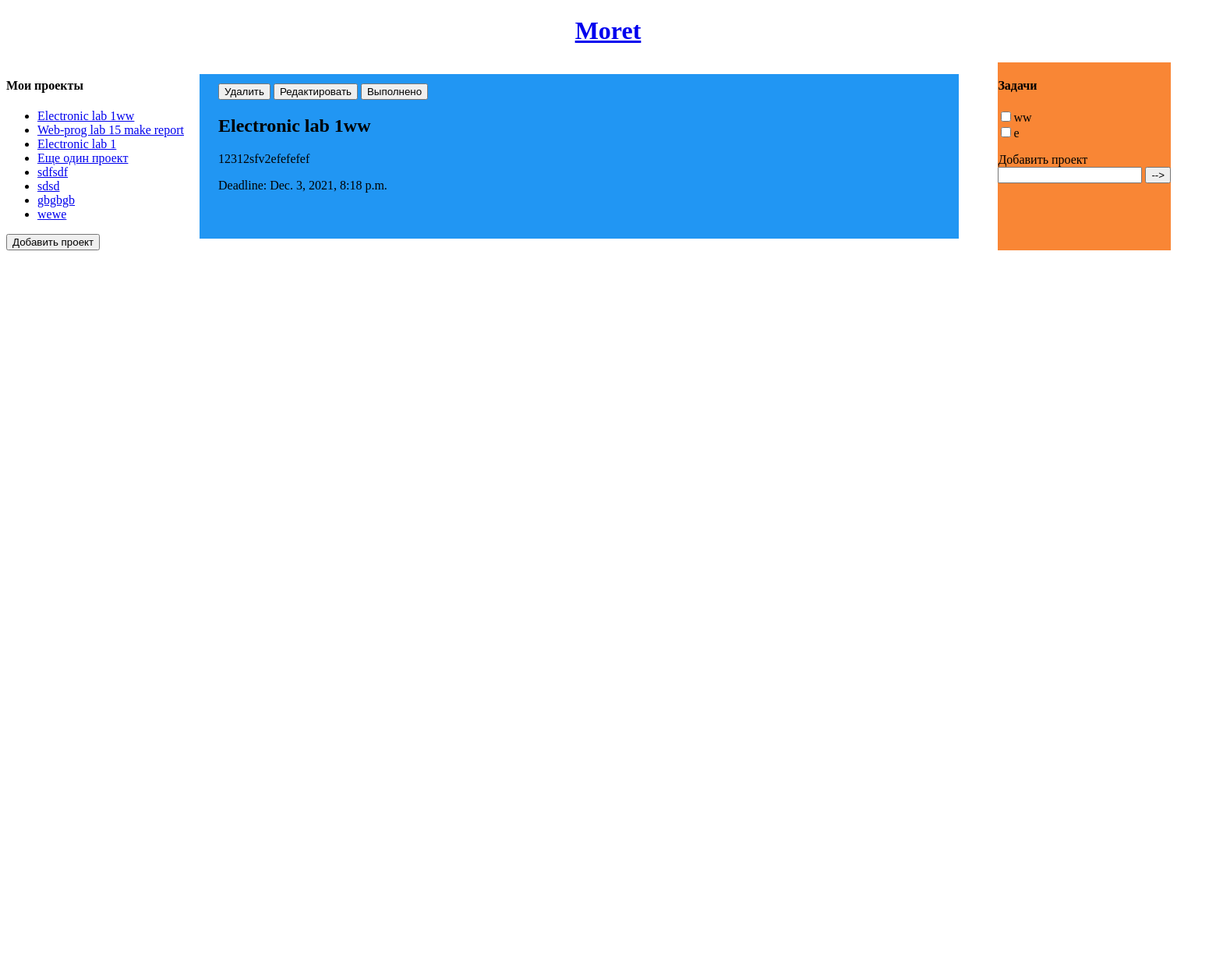
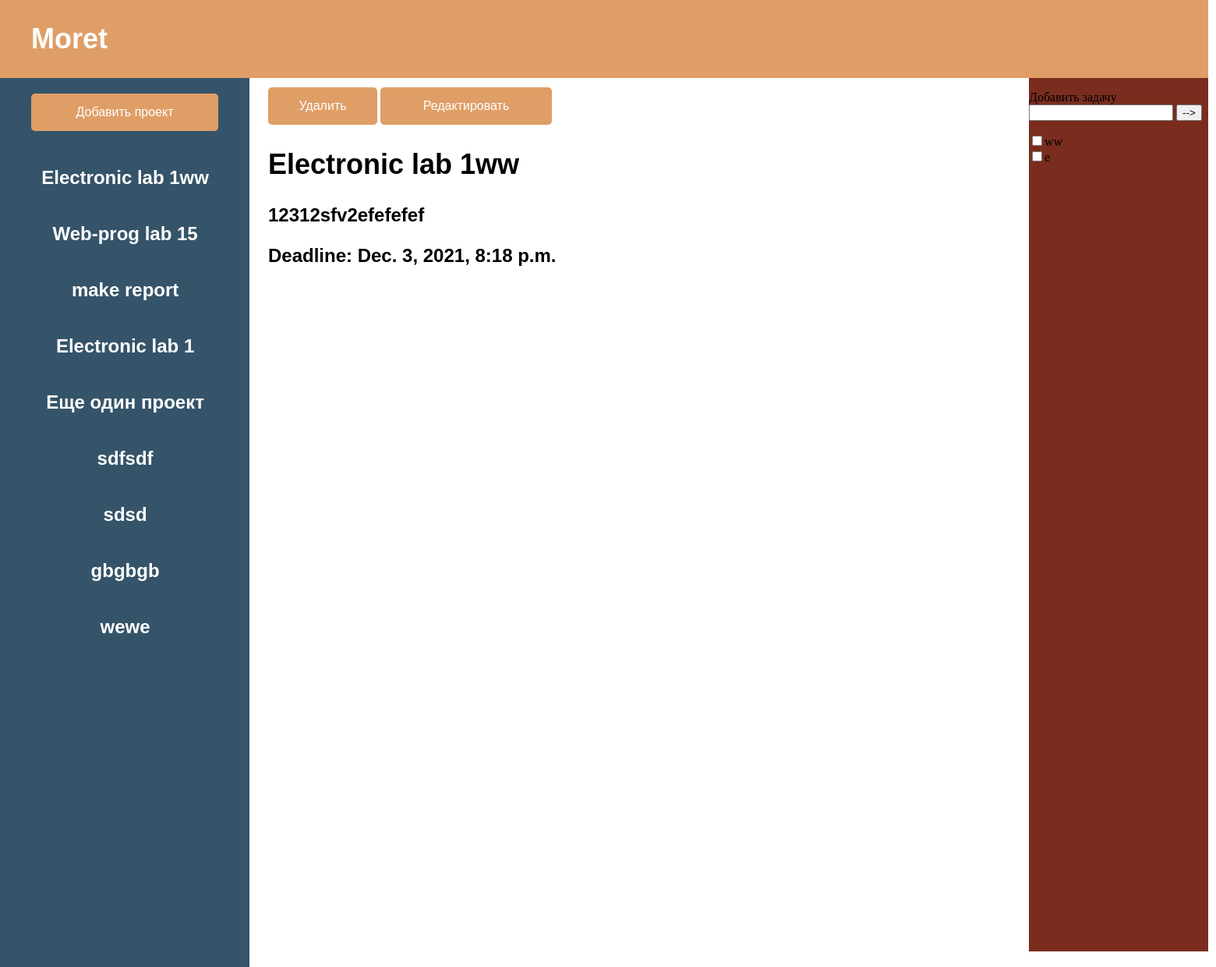
Before and after one commit to Potagashev/Moret, a Django app: page /2/ in a window 1560 px wide. Shown: the whole page at 78% size. Before the commit the page ends 321 px from the top, so only its background shows below. Run offline with Django 3.2, Linux system fonts and the light colour scheme; data comes from the database, SQL or seed files in the repository; both versions use the stored data as it was after the commit.

Commit message:
стилизую потихоньку

```diff
--- a/main/static/main/css/main.css
+++ b/main/static/main/css/main.css
@@ -6,19 +6,21 @@
     flex-direction: row;
 }
 .center {
-  margin: 15px 20px 15px 20px;
+  margin: 92px 32px 14px 312px;
   width: 60%;
 }
 .blue {
   padding: 12px 24px;
-  background: #2196f3;
 }
 
 .tasks {
-    display: inline-block;
-    background: #f98635;
-    position: relative;
-    right: -30px;
+    position: absolute;
+    width: 230px;
+    height: 1120px;
+    left: 1320px;
+    top: 100px;
+
+    background: #7A2D1E;
 }
 .textarea {
     margin: 0px; width: 400px; height: 80px;
@@ -26,3 +28,149 @@
 .tab { margin-left: 40px; }
 .nolinebreak_parent { white-space: nowrap; }
 .nolinebreak_child { display: inline-block; }
+
+
+
+.header {
+    position: absolute;
+    width: 1550px;
+    height: 100px;
+    left: 0px;
+    top: 0px;
+
+    background: #DF9E66;
+}
+
+.header-text {
+    position: absolute;
+    width: 97px;
+    height: 42px;
+    left: 40px;
+    top: 29px;
+
+    font-family: Arial;
+    font-style: normal;
+    font-weight: bold;
+    font-size: 36px;
+    line-height: 42px;
+
+    color: #FFFFFF;
+}
+
+.sidebar-color {
+    position: absolute;
+    width: 320px;
+    height: 1140px;
+    left: 0px;
+    top: 100px;
+
+    background: #355469;
+}
+
+.sidebar-text {
+    position: absolute;
+    width: 240px;
+    height: 56px;
+    left: 40px;
+    top: 20px;
+
+    font-family: Arial;
+    font-style: normal;
+    font-weight: bold;
+    font-size: 24px;
+    line-height: 28px;
+
+    color: #FFFFFF;
+}
+
+.ul-sidebar {
+    padding: 0;
+    width: 100%;
+}
+
+.li-sidebar {
+    display: inline;
+}
+
+.a-sidebar {
+    outline: none;
+    text-decoration: none;
+    display: inline-block;
+    width: 100.5%;
+    margin-right: 0.625%;
+    text-align: center;
+    line-height: 3;
+    color: white;
+}
+
+li:last-child a {
+    margin-right: 0;
+}
+a:hover, a:visited {
+    background: #2B4353;
+}
+
+.button-add-project {
+    appearance: none;
+    border: 0;
+    border-radius: 5px;
+    background: #DF9E66;
+    color: #fff;
+    padding: 8px 16px;
+    font-size: 16px;
+    font-family: Arial;
+
+    width: 240px;
+    height: 48px;
+    left: 40px;
+    top: 388px;
+}
+
+.button-delete-project {
+    appearance: none;
+    border: 0;
+    border-radius: 5px;
+    background: #DF9E66;
+    color: #fff;
+    padding: 8px 16px;
+    font-size: 16px;
+    font-family: Arial;
+
+    width: 140px;
+    height: 48px;
+    left: 379px;
+    top: 140px;
+}
+
+.button-edit-project {
+    appearance: none;
+    border: 0;
+    border-radius: 5px;
+    background: #DF9E66;
+    color: #fff;
+    padding: 8px 16px;
+    font-size: 16px;
+    font-family: Arial;
+
+    width: 220px;
+    height: 48px;
+    left: 540px;
+    top: 140px;
+}
+
+.common-text-style {
+    font-family: Arial;
+    font-weight: bold;
+}
+
+.project-name {
+    font-size: 36px;
+}
+
+.description {
+    font-size: 24px;
+}
+
+.deadline {
+    font-size: 24px;
+}
--- a/main/static/main/js/hide_task.js
+++ b/main/static/main/js/hide_task.js
@@ -7,5 +7,4 @@
 function hide_task(id){
     let input = document.getElementById(id)
     input.style = "display:none;"
-    input.setAttribute(checked, true)
 }
--- a/main/templates/main/common.html
+++ b/main/templates/main/common.html
@@ -7,16 +7,17 @@
     <link rel="stylesheet" href="{% static 'main/css/main.css' %}">
 </head>
 <body>
-    <header class="make-center"><h1><a href="{% url 'index' %}">Moret</a></h1></header>
-    <div class="in-row">
+    <header class="header"><label class="header-text">Moret</label></header>
+    <div class="sidebar-color">
+        <div class="sidebar-text">
+            <button class="button-add-project" onclick="window.location.href = {% url 'project_creating' %};">Добавить
+                проект</button>
+            {% if projects %}
 
-        <aside>
-            <h4>Мои проекты</h4>
-            {% if projects %}
-                <ul>
+                <ul class="ul-sidebar">
                     {% for project in projects %}
                         {% if project.parent_project == null %}
-                            <li><a href="{% url 'index_with_project' project.id %}"
+                            <li class="li-sidebar"><a class='a-sidebar' href="{% url 'index_with_project' project.id %}"
                             >{{ project.name }}</a></li>
                         {% endif %}
                     {% endfor %}
@@ -24,9 +25,9 @@
             {% else %}
                 <p>No projects are available.</p>
             {% endif %}
-            <button onclick="window.location.href = {% url 'project_creating' %};">Добавить
-                проект</button>
-        </aside>
+        </div>
+    </div>
+    <div class="in-row">
 
         <div class="center blue" id="project_info">
             {% block project_info %}
@@ -34,17 +35,19 @@
         </div>
 
         <div class="tasks">
-
-            <h4>Задачи</h4>
+            <p>Добавить задачу<br>
+                <input type="text" name="add_task_input" value="" size="20">
+                <button name="add_task_btn" type="submit">--></button>
+            </p>
             <form method="post" id="tasks">
-
+                {% csrf_token %}
                 {% if tasks %}
                     {% for task in tasks %}
-                        <div name="{{ task.text }}"
-                             id="{{ task.text }}"
-                             checked="false">
+                        <div name="div_{{ task.text }}"
+                             id="{{ task.text }}">
                             <input type="checkbox"
                                    onChange="hide_task('{{ task.text }}')"
+                                   name="{{ task.text }}"
                             >{{ task.text }}
                         </div>
                     {% endfor %}
@@ -52,11 +55,8 @@
                     <p>No tasks are available.</p>
                 {% endif %}
 
-                {% csrf_token %}
-                <p>Добавить проект<br>
-                    <input type="text" name="add_task_input" value="" size="20">
-                    <button name="add_task_btn" type="submit">--></button>
-                </p>
+
+
             </form>
 
         </div>
--- a/main/templates/main/index_with_project.html
+++ b/main/templates/main/index_with_project.html
@@ -1,10 +1,10 @@
 {% extends 'main/common.html' %}
 
 {% block project_info %}
-    <button onclick="return delete_project()">Удалить</button>
-    <button onclick="document.location='{% url 'project_editing' project.id %}'">Редактировать</button>
-    <button>Выполнено</button>
-    <h2>{{ project.name }}</h2>
-    <p>{{ project.description }}</p>
-    <p>Deadline: {{ project.deadline }}</p>
+    <button class="button-delete-project" onclick="return delete_project()">Удалить</button>
+    <button class='button-edit-project' onclick="document.location='{% url 'project_editing' project.id %}'">Редактировать</button>
+
+    <h2 class="common-text-style project-name">{{ project.name }}</h2>
+    <p class="common-text-style description">{{ project.description }}</p>
+    <p class="common-text-style deadline">Deadline: {{ project.deadline }}</p>
 {% endblock %}
--- a/main/views.py
+++ b/main/views.py
@@ -34,8 +34,10 @@ def index_with_project(request, project_id):
     # и при следующем сабмите переберем все задачи и при значении
     # true этого атрибута эта задача будет удалена
     for task in tasks:
-        if request.POST.get(task.text):
+        if request.POST.get(task.text) == 'on':
             task.delete()
+            print('task deleted')
+    tasks = Task.objects.all()
 
     return render(request, template_name, {'project': project, 'projects': projects, 'tasks': tasks})
 
```
Also changed, not shown: db.sqlite3.
